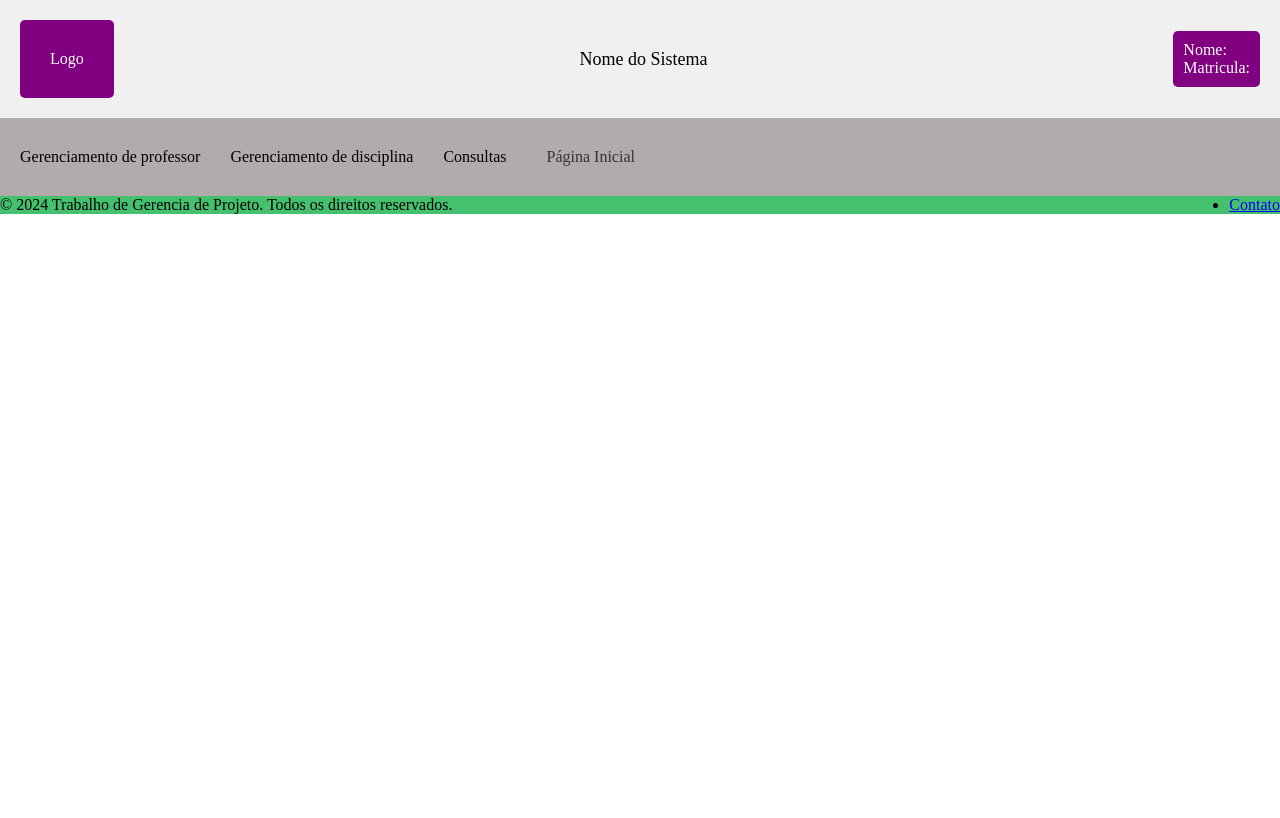
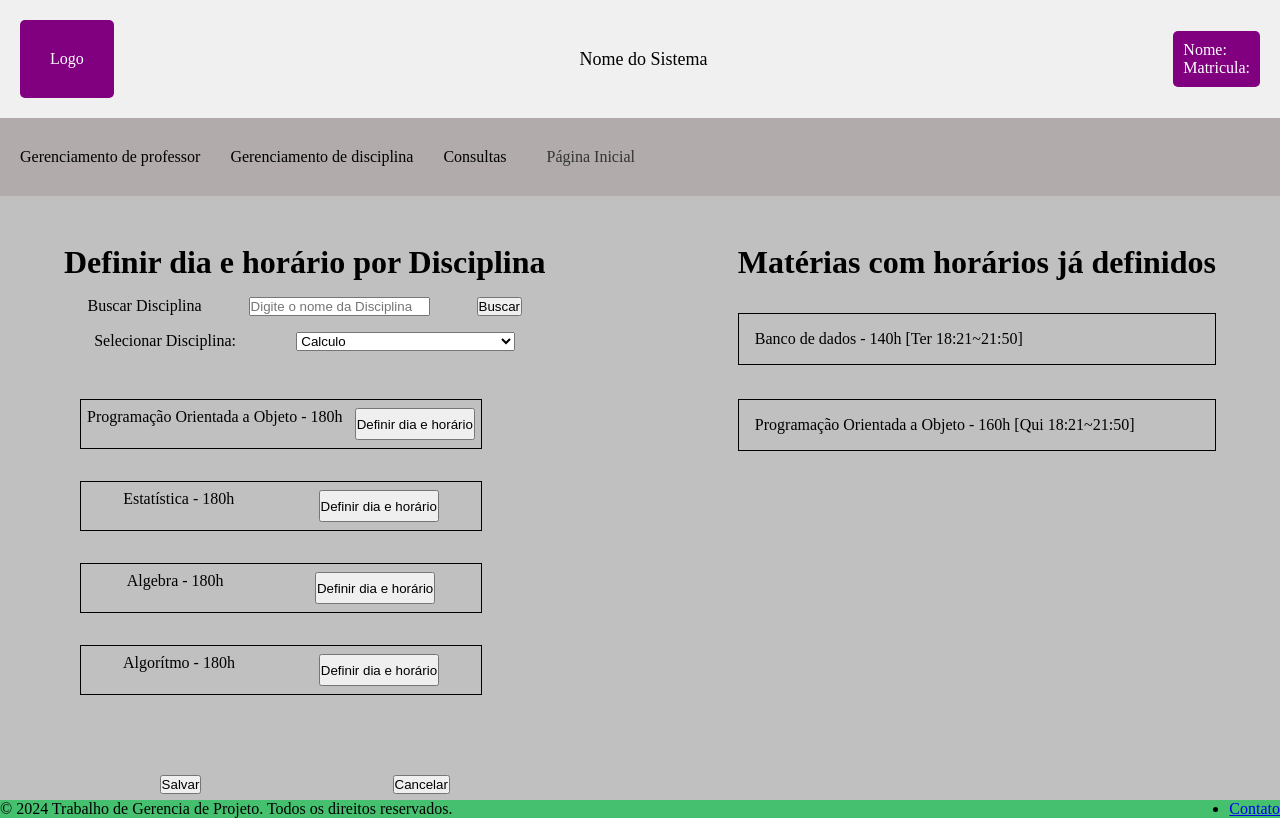
Before and after one commit to LorranBS/Academico_coord, a plain HTML site: page HTML/DefinirHorario.html in a window 1280 px wide. Drawn offline with Linux system fonts and the light colour scheme.

Commit message:
Update horário por Disciplina

```diff
--- a/HTML/DefinirHorario.html
+++ b/HTML/DefinirHorario.html
@@ -28,7 +28,7 @@
                 <ul class="submenu">
                     <li><a href="DefinirProfessor.html">Definir professor</a></li>
                     <li><a href="DefinirHorario.html">Definir horário</a></li>
-                    <li><a href="DefinirSalas.html">Definir salas</a></li>
+                    <li><a href="DefinirSalas.html">Definir dia e horários</a></li>
                 </ul>
             </li>
             <li>Consultas
@@ -41,6 +41,82 @@
         </ul>
     </nav>
 
+    <div class="salas">
+
+        <div class="definirSala">
+
+
+            <div class="titulo">
+                <H1> Definir dia e horário por Disciplina </H1>
+            </div>
+
+            <div class="buscarDisciplina">
+                <p> Buscar Disciplina </p>
+                <input type="text" placeholder="Digite o nome da Disciplina">
+                <button> Buscar</button>
+            </div>
+
+            <div class="dropdownDisciplina">
+
+                    <p>Selecionar Disciplina:</p>
+
+                    <!-- <button> Dropdown de Disciplina</button> -->
+                    <select name="languages" id="lang">
+                        <option value="Calculo">Calculo</option>
+                        <option value="Algebra Linear">Algebra Linear</option>
+                        <option value="Programação Orientada a Objeto">Programação Orientada a Objeto</option>
+                        <option value="Gerência de Projeto">Gerência de Projeto</option>
+                        <option value="Linguagem de Programação">Linguagem de Programação</option>
+                        <!-- Adicione outras opções aqui -->
+                    </select>
+            </div>
+
+            <div class="conteudo">
+
+                <div class="disciplina">
+                    <p>  Programação Orientada a Objeto - 180h </p>
+                    <button> Definir dia e horário </button>
+                </div>
+
+                <div class="disciplina">
+                    <p>  Estatística - 180h </p>
+                    <button> Definir dia e horário </button>
+                </div>
+
+                <div class="disciplina">
+                    <p>  Algebra - 180h </p>
+                    <button> Definir dia e horário </button>
+                </div>
+
+                <div class="disciplina">
+                    <p>  Algorítmo - 180h </p>
+                    <button> Definir dia e horário </button>
+                </div>
+            </div>
+
+            <div class="salvar">
+                <button> Salvar </button>
+                <button> Cancelar </button>
+            </div>
+
+        </div>
+
+        <div class="salasDisponiveis">
+            <div class="titulo">
+                <h1>Matérias com horários já definidos</h1>
+            </div>
+            <div class="conteudo">
+                <p>
+                    Banco de dados - 140h [Ter 18:21~21:50]
+                </p> <br>
+                <p>
+                    Programação Orientada a Objeto - 160h [Qui 18:21~21:50]
+                </p>
+            </div>
+        </div>
+
+    </div>
+
     <footer>
         <p>&copy; 2024 Trabalho de Gerencia de Projeto. Todos os direitos reservados.</p>
         <ul>
```
